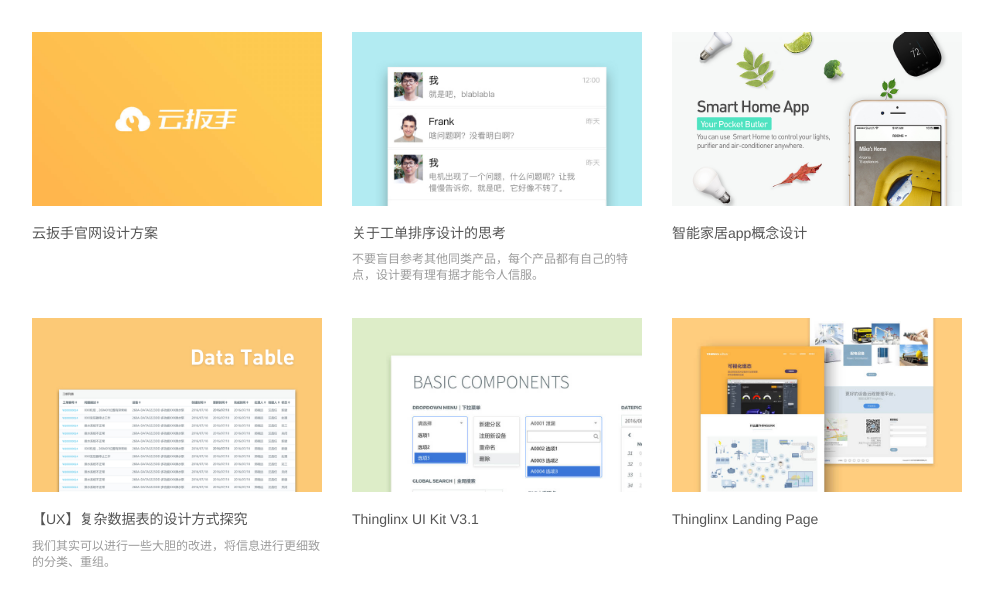
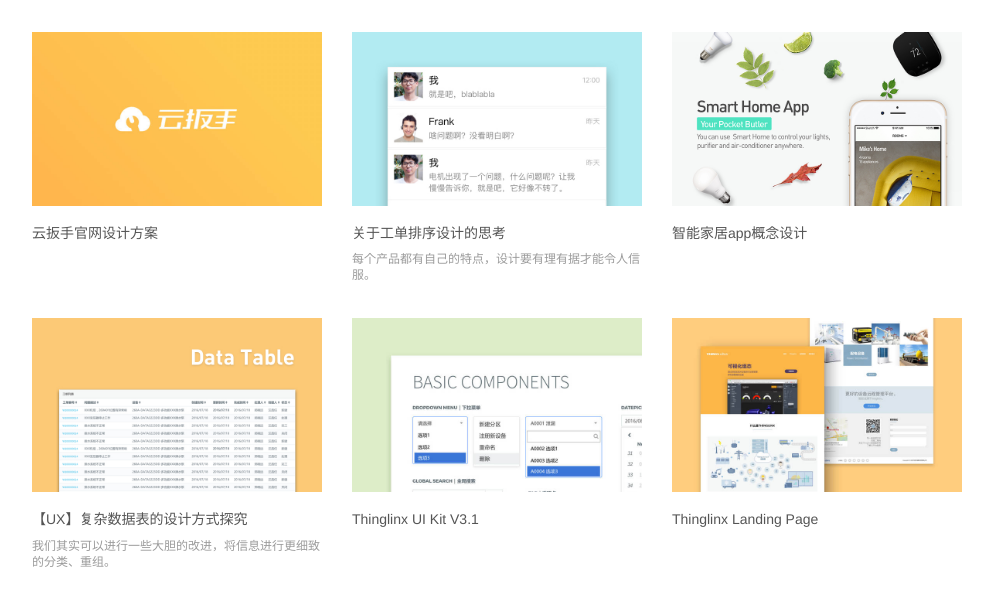
Before and after one commit to zoexudesign/zoexudesign.github.io, a plain HTML site: page index.html in a window 1280 px wide. Shown: the part 118-720 px from the top of the page, without its empty margins (143-1136 px from the left). Drawn offline with Linux system fonts and the light colour scheme.

Commit message:
Add files via upload

```diff
--- a/index.html
+++ b/index.html
@@ -77,7 +77,7 @@
                 </a>
                 <div>
                     <h5>关于工单排序设计的思考</h5>
-                    <h6> 不要盲目参考其他同类产品，每个产品都有自己的特点，设计要有理有据才能令人信服。</h6>
+                    <h6>每个产品都有自己的特点，设计要有理有据才能令人信服。</h6>
                     <p> </p>
                 </div>
             </div>
```
